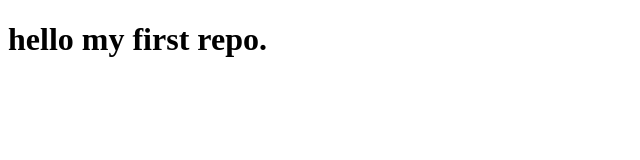
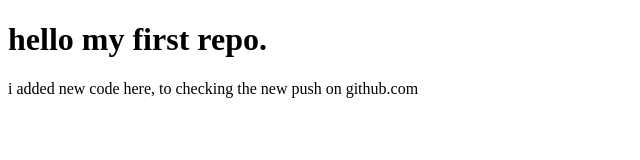
Before and after one commit to rostamali/first-repo, a plain HTML site: page first-repo.html in a window 1280 px wide. Shown: the whole page, without its empty margins (0-640 px from the left). Drawn offline with Linux system fonts and the light colour scheme.

Commit message:
new code added on the git

```diff
--- a/first-repo.html
+++ b/first-repo.html
@@ -8,5 +8,6 @@
 </head>
 <body>
     <h1>hello my first repo.</h1>
+    <p>i added new code here, to checking the new push on github.com</p>
 </body>
 </html>
```
